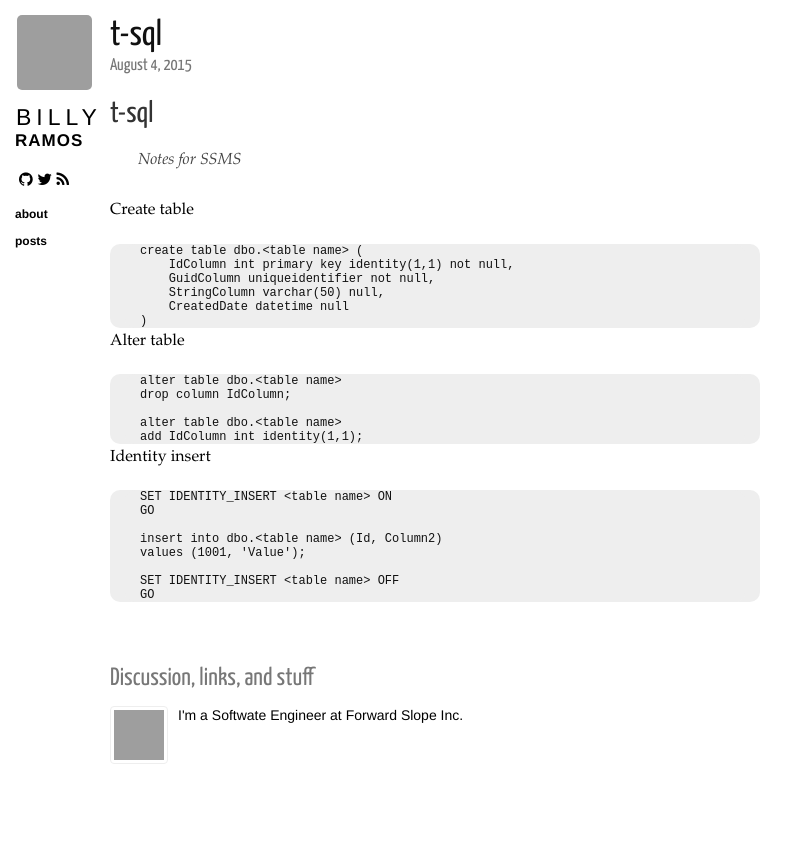
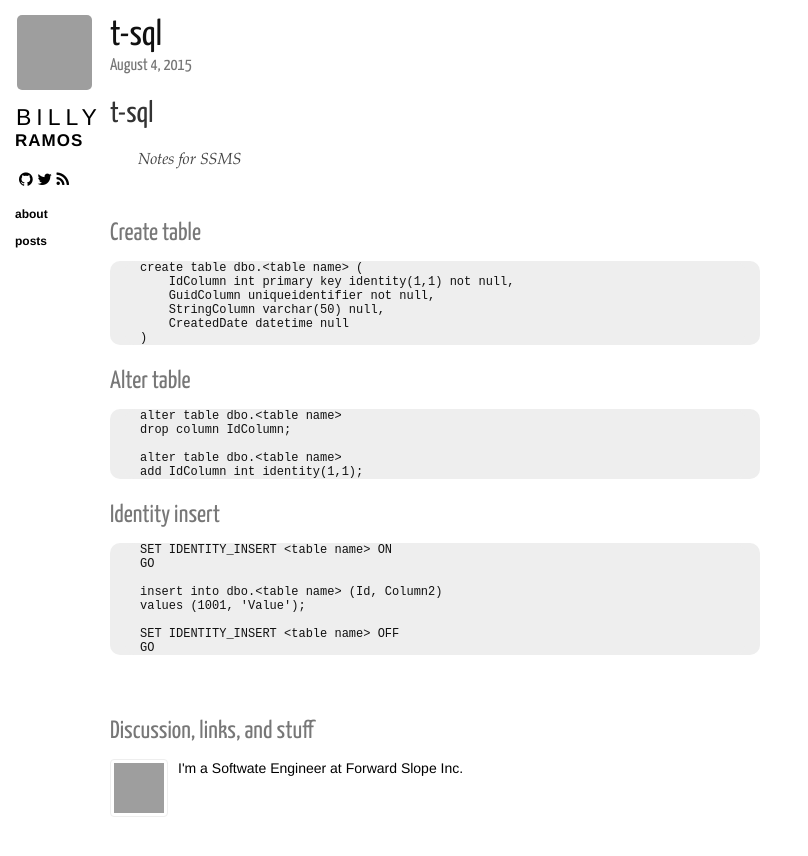
Before and after one commit to bramos-forward-slope/bramos-forward-slope.github.io, a Jekyll site: the page built from _posts/2015-08-04-tsql.md, in a window 1280 px wide. Shown: the top 856 px of the page, without its empty margins (0-808 px from the left). Built offline with Jekyll 4.4.1, drawn with Linux system fonts in a browser that asks for light colours; nearby versions of some CDN libraries; Markdown is read by kramdown in place of the engine named in the settings; grey boxes are pictures that could not be loaded.

Commit message:
Change sub headers

````diff
--- a/_posts/2015-08-04-tsql.md
+++ b/_posts/2015-08-04-tsql.md
@@ -7,7 +7,7 @@ category: posts
 ## t-sql
 > Notes for SSMS
 
-Create table
+### Create table
 
 ```
 create table dbo.<table name> (
@@ -18,7 +18,7 @@ create table dbo.<table name> (
 )
 ```
 
-Alter table
+### Alter table
 
 ```
 alter table dbo.<table name>
@@ -28,7 +28,7 @@ alter table dbo.<table name>
 add IdColumn int identity(1,1);
 ```
 
-Identity insert
+### Identity insert
 
 ```
 SET IDENTITY_INSERT <table name> ON
````
